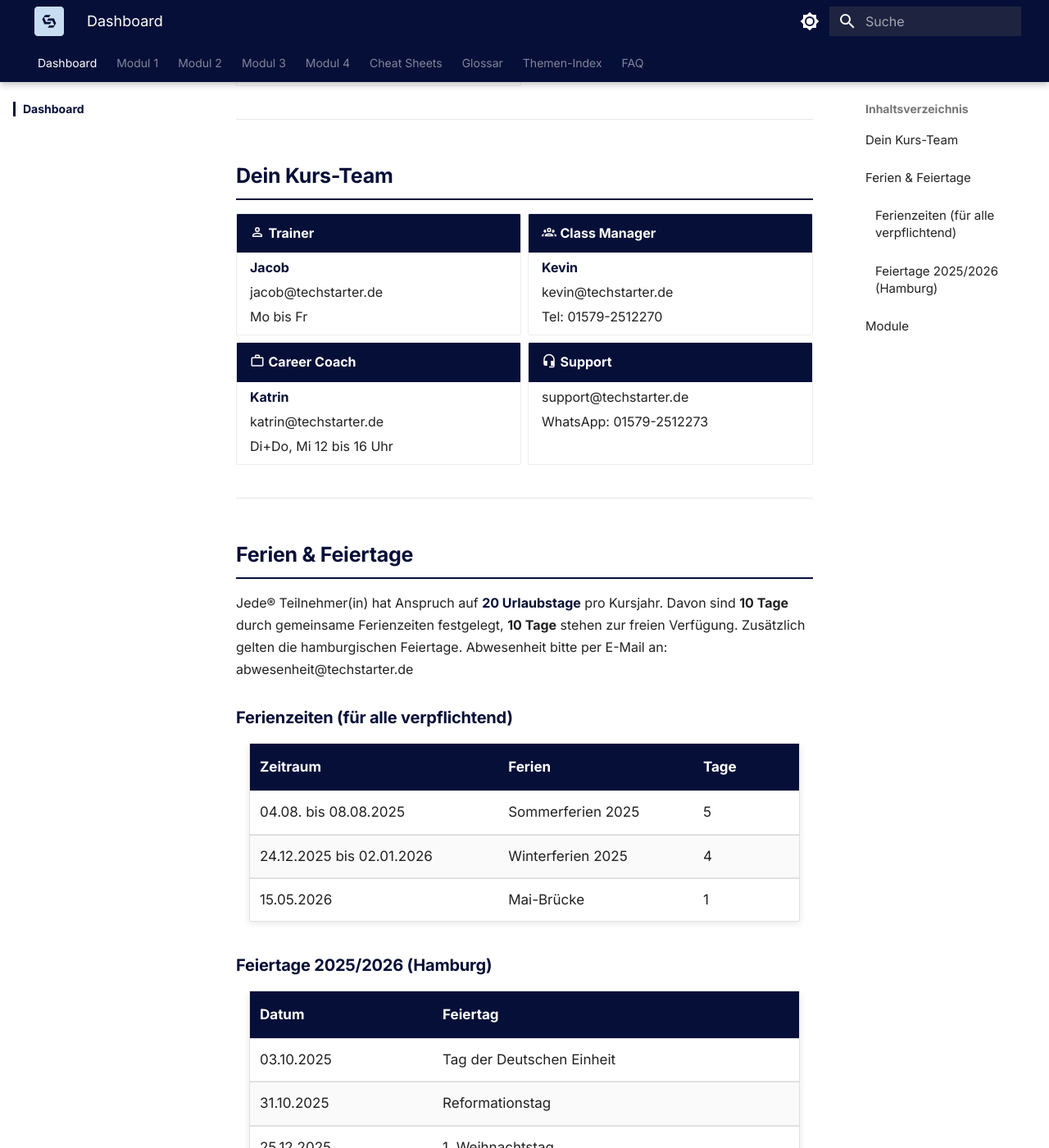
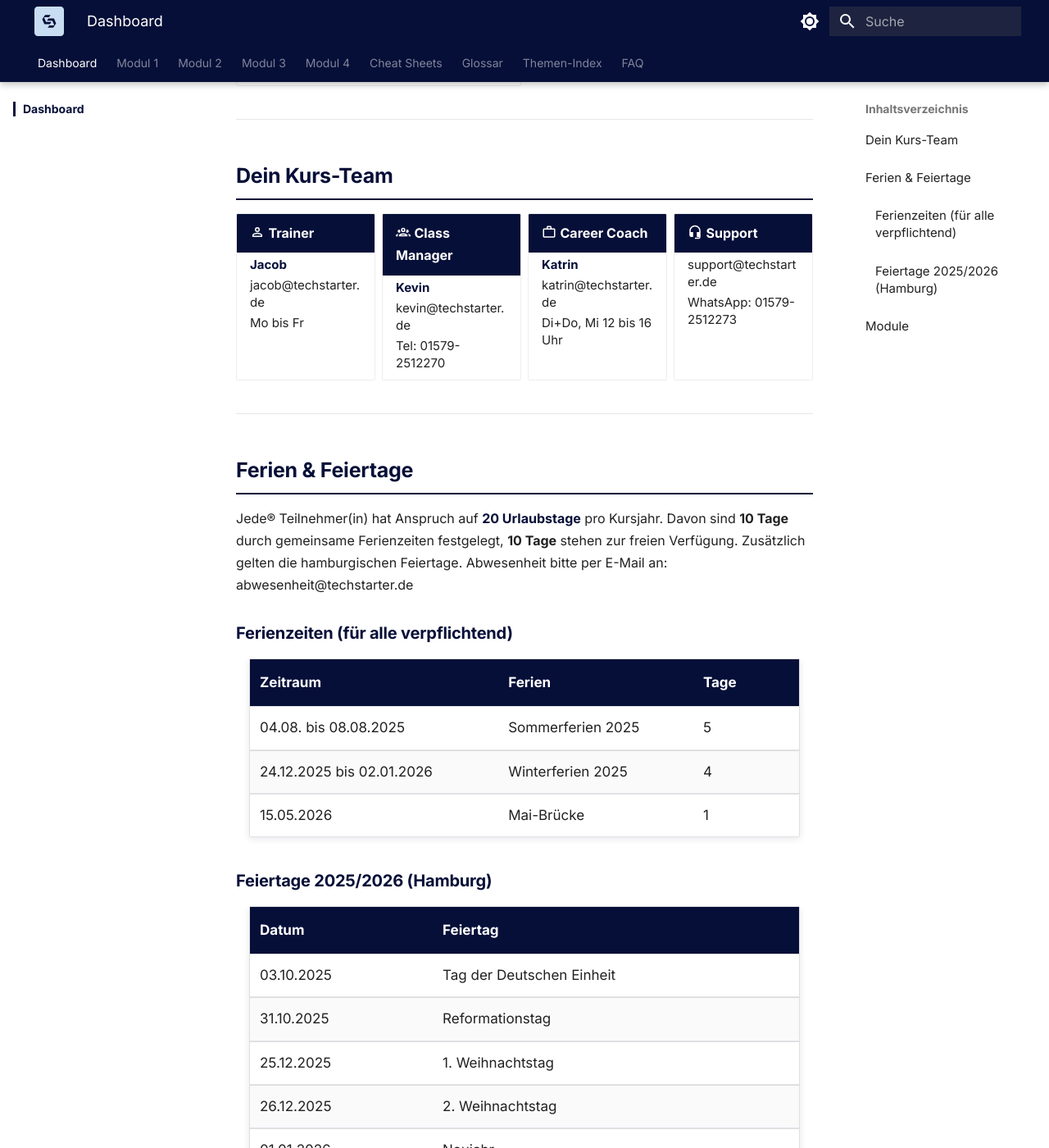
Before and after one commit to JacobMenge/kurs-25-06, an MkDocs documentation site: the page built from docs/index.md, in a window 1280 px wide and 1400 px high, scrolled down 522 px. Shown: the whole window at 82% size. Built offline with MkDocs 1.6.1 and Material for MkDocs 9.7.7, drawn with Linux system fonts in a browser that asks for light colours.

Commit message:
Update extra.css

```diff
--- a/docs/stylesheets/extra.css
+++ b/docs/stylesheets/extra.css
@@ -865,14 +865,13 @@
    Team Cards - 4 in einer Reihe, kompakt
    ============================================ */
 
-/* 4 Spalten erzwingen mit hoher Spezifität */
-.md-typeset .md-typeset .team-cards > ul,
-.md-typeset div.team-cards > ul {
+/* 4 Spalten erzwingen - grid-template ist auf .grid selbst, nicht auf ul */
+.md-typeset .grid.team-cards {
   grid-template-columns: repeat(4, 1fr) !important;
 }
 
 /* Team-Cards kompaktere Schrift */
-.md-typeset div.team-cards > ul > li > p:not(:first-child) {
+.md-typeset .grid.team-cards > ul > li > p:not(:first-child) {
   font-size: 0.75rem;
   line-height: 1.4;
   margin: 0.2rem 0;
@@ -880,8 +879,7 @@
 
 /* Responsive: bei kleinen Bildschirmen 2 Spalten */
 @media screen and (max-width: 768px) {
-  .md-typeset .md-typeset .team-cards > ul,
-  .md-typeset div.team-cards > ul {
+  .md-typeset .grid.team-cards {
     grid-template-columns: repeat(2, 1fr) !important;
   }
 }
```
